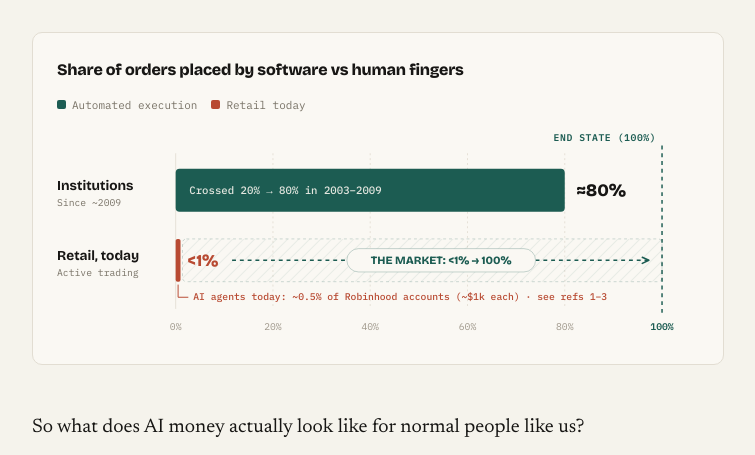
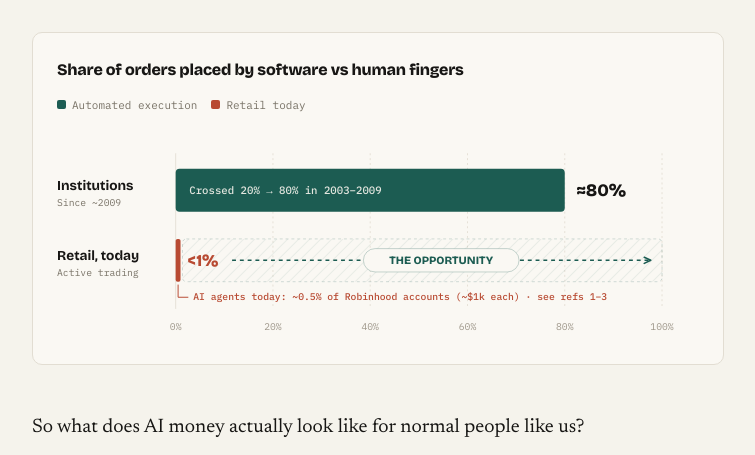
Before and after one commit to everythingempty/ai-money, a plain HTML site: page v3/index.html in a window 1280 px wide. Shown: the part 345-800 px from the top of the page, without its empty margins (262-1017 px from the left). Drawn offline with nearby package versions, Linux system fonts and the light colour scheme.

Commit message:
Polish v3: fix #1 slide-3 caption, #2 agent skills & infra pillar, #4 open opportunity chart

```diff
--- a/v3/index.html
+++ b/v3/index.html
@@ -255,11 +255,8 @@ footer{
         <line x1="322" y1="26" x2="322" y2="186" stroke-dasharray="2 3"/>
         <line x1="422" y1="26" x2="422" y2="186" stroke-dasharray="2 3"/>
         <line x1="522" y1="26" x2="522" y2="186" stroke-dasharray="2 3"/>
+        <line x1="622" y1="26" x2="622" y2="186" stroke-dasharray="2 3"/>
       </g>
-
-      <!-- 100% end-state line -->
-      <line x1="622" y1="18" x2="622" y2="190" stroke="#1c5c52" stroke-width="1.5" stroke-dasharray="4 4"/>
-      <text x="616" y="13" text-anchor="end" fill="#1c5c52" font-family="IBM Plex Mono, monospace" font-size="10" font-weight="600" letter-spacing="0.06em">END STATE (100%)</text>
 
       <!-- Row 1: Institutions -->
       <text x="0" y="64" fill="#171614" font-family="Bricolage Grotesque, sans-serif" font-size="14" font-weight="700">Institutions</text>
@@ -268,14 +265,14 @@ footer{
       <text x="136" y="68" fill="#f5f3ec" font-family="IBM Plex Mono, monospace" font-size="11" font-weight="500" opacity="0.92">Crossed 20% → 80% in 2003–2009</text>
       <text x="534" y="70" fill="#171614" font-family="Bricolage Grotesque, sans-serif" font-size="18" font-weight="800">≈80%</text>
 
-      <!-- Row 2: Retail today + full gap to 100% -->
+      <!-- Row 2: Retail today + open opportunity band -->
       <text x="0" y="136" fill="#171614" font-family="Bricolage Grotesque, sans-serif" font-size="14" font-weight="700">Retail, today</text>
       <text x="0" y="152" fill="#787266" font-family="IBM Plex Mono, monospace" font-size="10">Active trading</text>
 
-      <rect x="129" y="114" width="493" height="44" rx="4" fill="url(#gapHatch)" stroke="#1c5c52" stroke-opacity="0.22" stroke-dasharray="3 3"/>
-      <line x1="180" y1="136" x2="608" y2="136" stroke="#1c5c52" stroke-width="1.5" stroke-dasharray="4 4" marker-end="url(#arrowTeal)"/>
-      <rect x="298" y="124" width="194" height="24" rx="12" fill="#faf8f3" stroke="#1c5c52" stroke-opacity="0.25"/>
-      <text x="395" y="140" text-anchor="middle" fill="#1c5c52" font-family="Bricolage Grotesque, sans-serif" font-size="11.5" font-weight="800">THE MARKET: &lt;1% → 100%</text>
+      <rect x="129" y="114" width="493" height="44" rx="4" fill="url(#gapHatch)" stroke="#1c5c52" stroke-opacity="0.2" stroke-dasharray="3 3"/>
+      <line x1="180" y1="136" x2="610" y2="136" stroke="#1c5c52" stroke-width="1.5" stroke-dasharray="4 4" marker-end="url(#arrowTeal)"/>
+      <rect x="315" y="124" width="160" height="24" rx="12" fill="#faf8f3" stroke="#1c5c52" stroke-opacity="0.25"/>
+      <text x="395" y="140" text-anchor="middle" fill="#1c5c52" font-family="Bricolage Grotesque, sans-serif" font-size="11.5" font-weight="800">THE OPPORTUNITY</text>
 
       <!-- Sub-1% terracotta sliver -->
       <rect x="122" y="114" width="5" height="44" rx="2" fill="#b84a32"/>
@@ -293,7 +290,7 @@ footer{
         <text x="322" y="208">40%</text>
         <text x="422" y="208">60%</text>
         <text x="522" y="208">80%</text>
-        <text x="622" y="208" fill="#1c5c52" font-weight="600">100%</text>
+        <text x="622" y="208">100%</text>
       </g>
     </svg>
   </figure>
@@ -355,7 +352,7 @@ footer{
         </div>
         <div class="caption-split">
           <div class="left">Too slow on fingers. Exit liquidity to Jane Street.</div>
-          <div class="right">Calm, unbothered. Agent executed in milliseconds inside his rules.</div>
+          <div class="right">Already armed. Fired the second his condition hit.</div>
         </div>
       </div>
     </div>
@@ -377,11 +374,11 @@ footer{
 
   <p>First, <strong>deterministic trust</strong>. Money is money, and every single cent counts. In a world where intelligence is infinite, your AI agent can come up with endless strategies and recommendations on how to make money. Users are fine experimenting with ideas. What is not okay is seeing money go into a black hole. For AI money to work, we need deterministic numbers and absolute confidence in how funds are handled. It is okay to lose money on an idea, as long as it only ever loses within the exact boundaries and constraints you approved.</p>
 
-  <p>Second, <strong>permissionless, frictionless rails</strong>. In a world of infinite ideas discovered by abundantly intelligent agents, those agents need access to execute trade ideas for their human owners 24/7, permissionlessly, regardless of where they are. They need to execute an idea immediately without asking permission from a gatekeeper, and move money effortlessly from one place to another: from yen to USD, from stocks to crypto, from options to perps, to bonds, to Pokémon cards. Money needs zero friction to move from one asset to another at minimum cost and highest speed. That is when AI money has its highest impact.</p>
+  <p>Second, <strong>the skills and infrastructure to reach every rail smoothly</strong>. In a world of infinite ideas discovered by abundantly intelligent agents, those agents need clean, frictionless infrastructure to execute across permissionless markets 24/7, regardless of geography, without asking a gatekeeper. That means building the skills and routing layer that let an agent move money seamlessly from one place to another (from yen to USD, from stocks to crypto, from options to perps, to bonds, to Pokémon cards) at minimum cost and highest speed, working in sync with the deterministic boundaries underneath and feeding cleanly into the interface on top. That is when AI money has its highest impact.</p>
 
   <p>Third, <strong>an effortless experience</strong>. Life is already hard enough. AI money should not feel like work. It should feel like someone is serving you and empowering you, without the feeling of doing work. It should not eat up your mental capacity processing endless information, especially when AI today tends to overload you with output. All of your mental capacity should go into deciding how you want your money to work, not checking numbers and doing the mundane work.</p>
 
-  <p>Once the deterministic trust layer, the permissionless rails, and the effortless experience are in place, AI money will happen. Humans will finally be empowered to express everything we want to do with our money, without being constrained or bogged down by execution details.</p>
+  <p>Once the deterministic trust layer, the cross-rail skills and infrastructure, and the effortless experience are in place, AI money will happen. Humans will finally be empowered to express everything we want to do with our money, without being constrained or bogged down by execution details.</p>
 </article>
 
 <section class="refs" id="refs">
```
